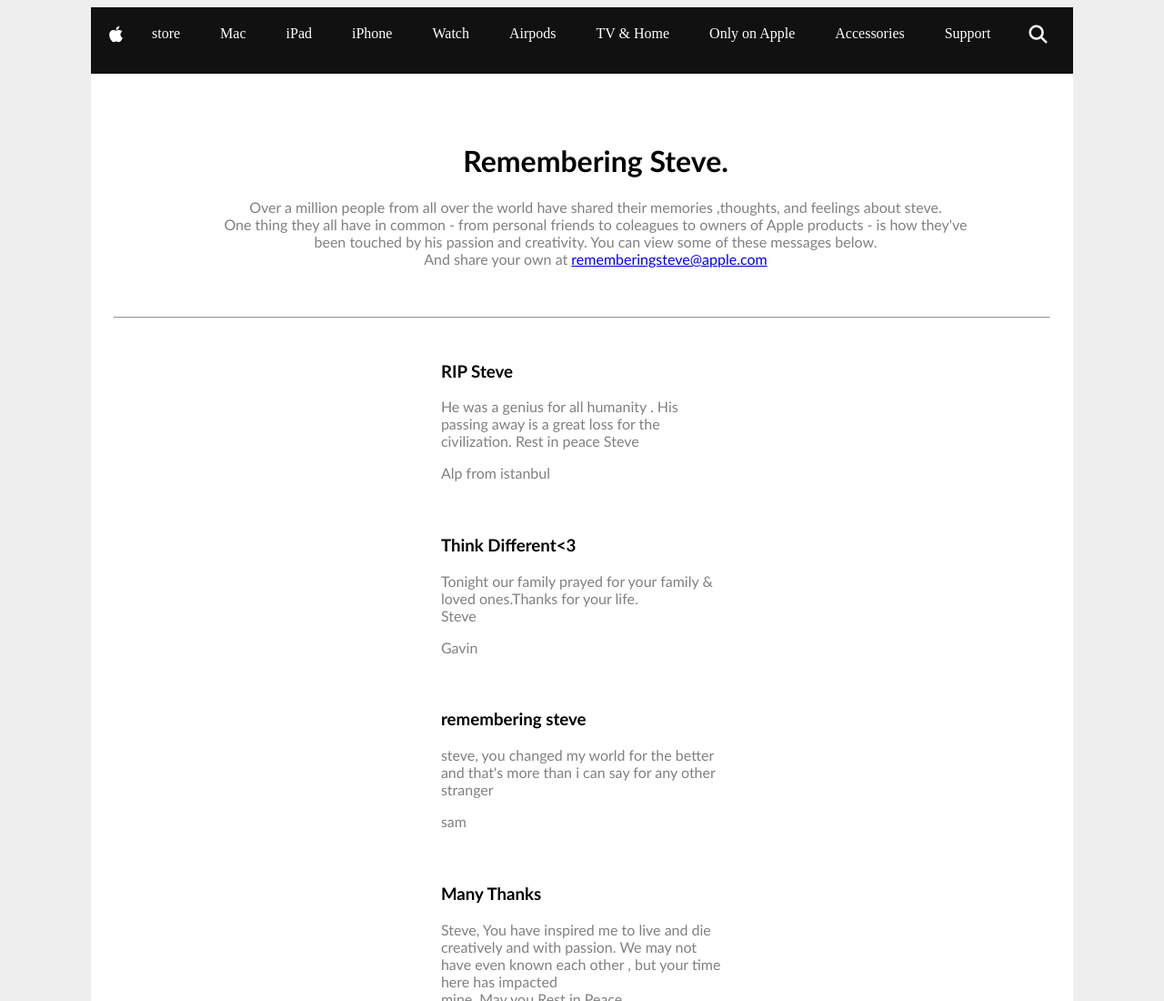
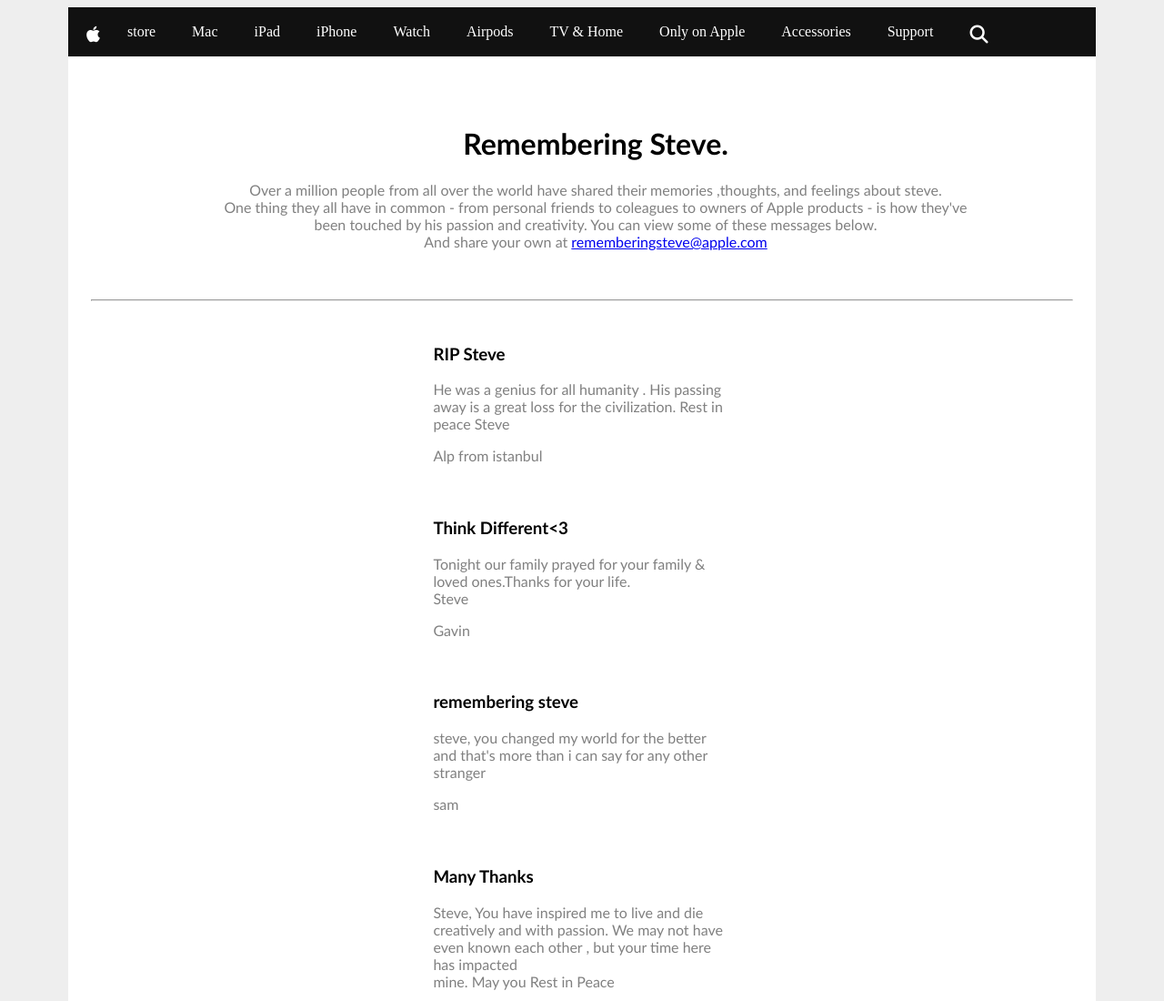
Before and after one commit to toyeomolara/third_css, a plain HTML site: page index.html in a window 1280 px wide. Shown: the top 1100 px of the page at 91% size. Drawn offline with Linux system fonts and the light colour scheme; some icons are missing.

Commit message:
Update style.css
edit

```diff
--- a/style.css
+++ b/style.css
@@ -5,8 +5,8 @@
   body {
 
     background-color: #EEEEEE;
-    margin-left: 100px ;
-    margin-right: 100px;
+    margin-left: 75px ;
+    margin-right: 75px;
   }
   ul {
     list-style-type: none;
@@ -25,20 +25,17 @@
     display: block;
     color: white;
     text-align: center;
-    padding: 20px 22px;
+    padding: 18px 20px;
     text-decoration: none;
   }
 
-  /* Change the link color to #111 (black) on hover */
-  li a:hover {
-    background-color: #111;
-  }
   .tribute-data{
     border: 14px;
     align-items: center;
     justify-content: center;
     text-decoration-color: gray;
     background-color: white;
+    box-shadow: #EEEEEE;
     font-family: 'Gill Sans', 'Gill Sans MT', Calibri, 'Trebuchet MS', sans-serif;
     padding: 25px 25px;
     color: gray;
```
